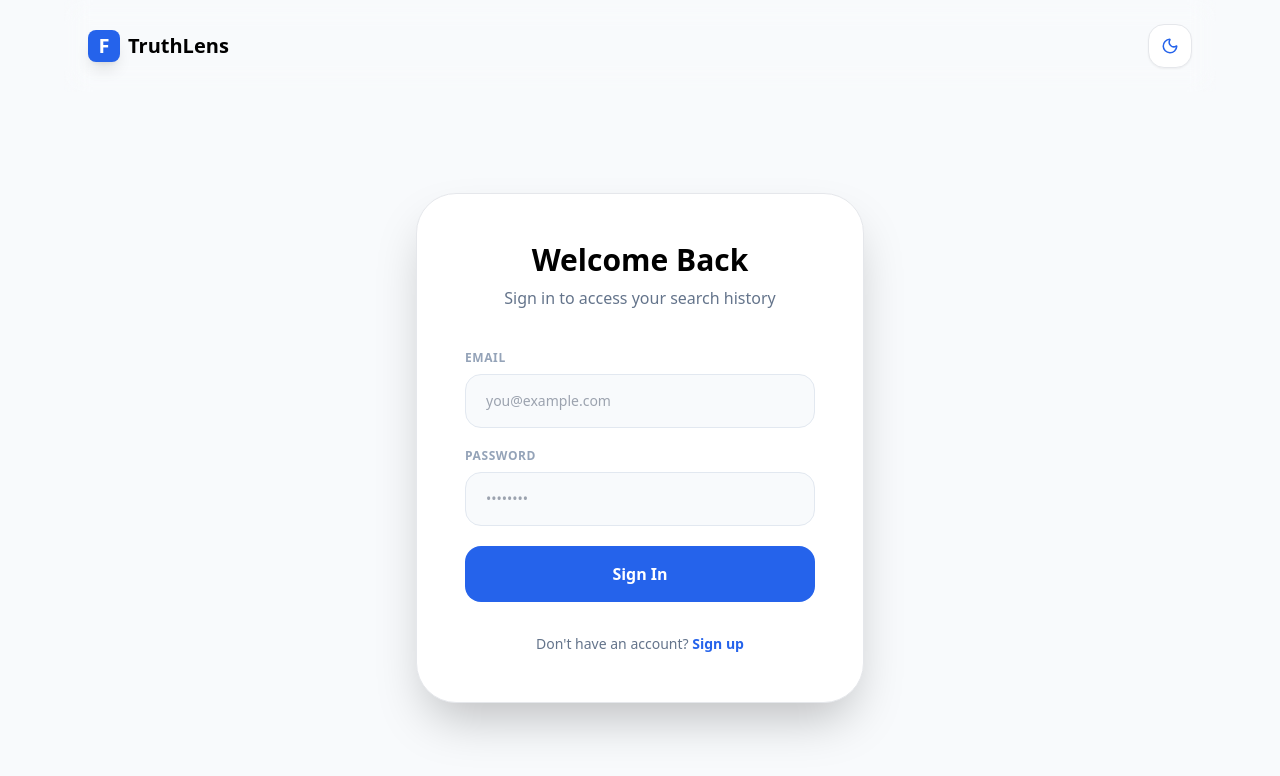
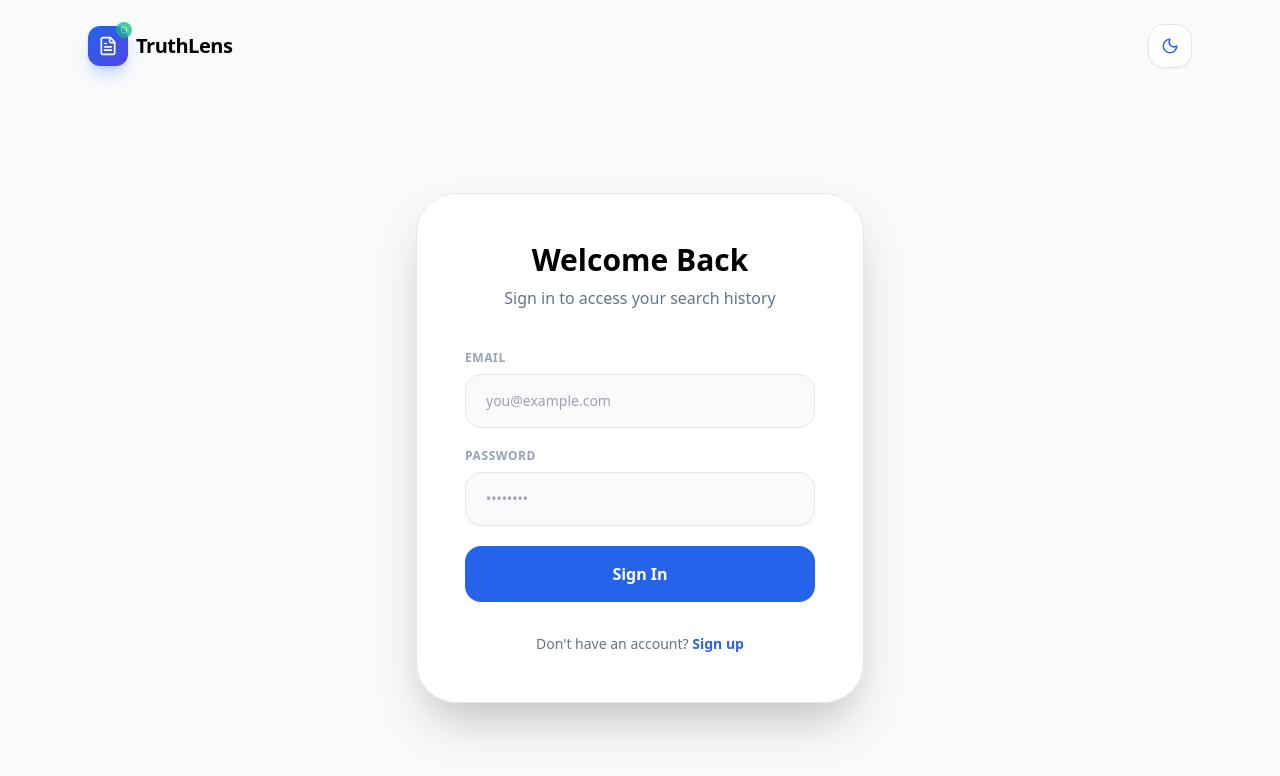
Before and after one commit to AvaneshJ/fairgpt, a Next.js app: page /login in a window 1280 px wide. Shown: the top 776 px of the page. Built offline with nearby package versions, Linux system fonts and the light colour scheme.

Commit message:
Update truthlens logo in all pages

```diff
--- a/app/dashboard/page.tsx
+++ b/app/dashboard/page.tsx
@@ -18,6 +18,7 @@ import {
   User,
   LogOut,
   Bookmark,
+  FileText,
   BookmarkCheck,
 } from "lucide-react";
 import { useTheme } from "next-themes";
@@ -221,10 +222,15 @@ export default function TruthLensDashboard() {
           }}
           className="flex items-center gap-2 font-bold text-xl hover:opacity-80 transition-opacity"
         >
-          <div className="w-8 h-8 bg-blue-600 rounded-lg flex items-center justify-center text-white shadow-lg">
-            F
+          <div className="relative">
+            <div className="w-10 h-10 bg-gradient-to-br from-blue-600 to-indigo-600 rounded-xl flex items-center justify-center text-white shadow-lg shadow-blue-500/30">
+              <FileText size={20} />
+            </div>
+            <div className="absolute -top-1 -right-1 w-4 h-4 bg-emerald-500 rounded-full flex items-center justify-center animate-pulse">
+              <ShieldCheck size={8} className="text-white" />
+            </div>
           </div>
-          <span>TruthLens</span>
+          <span className="font-bold text-xl tracking-tight">TruthLens</span>
         </button>
 
         <div className="flex items-center gap-3">
--- a/app/history/page.tsx
+++ b/app/history/page.tsx
@@ -16,6 +16,7 @@ import {
   LogOut,
   User,
   Info,
+  FileText,
 } from "lucide-react";
 import { useTheme } from "next-themes";
 
@@ -142,10 +143,15 @@ export default function HistoryPage() {
             <span className="text-sm">Back</span>
           </Link>
           <Link href="/dashboard" className="flex items-center gap-2 font-bold text-xl">
-            <div className="w-8 h-8 bg-blue-600 rounded-lg flex items-center justify-center text-white shadow-lg">
-              F
+            <div className="relative">
+              <div className="w-10 h-10 bg-gradient-to-br from-blue-600 to-indigo-600 rounded-xl flex items-center justify-center text-white shadow-lg shadow-blue-500/30">
+                <FileText size={20} />
+              </div>
+              <div className="absolute -top-1 -right-1 w-4 h-4 bg-emerald-500 rounded-full flex items-center justify-center animate-pulse">
+                <ShieldCheck size={8} className="text-white" />
+              </div>
             </div>
-            <span>TruthLens</span>
+            <span className="font-bold text-xl tracking-tight">TruthLens</span>
           </Link>
         </div>
         <div className="flex items-center gap-3">
--- a/app/login/page.tsx
+++ b/app/login/page.tsx
@@ -3,7 +3,7 @@ import { useState, useEffect } from "react";
 import { signIn } from "next-auth/react";
 import { useRouter } from "next/navigation";
 import Link from "next/link";
-import { Moon, Sun, Loader2 } from "lucide-react";
+import { Moon, Sun, Loader2, FileText, ShieldCheck } from "lucide-react";
 import { useTheme } from "next-themes";
 
 export default function LoginPage() {
@@ -47,10 +47,15 @@ export default function LoginPage() {
     <main className="min-h-screen bg-slate-50 dark:bg-[#0f172a] flex flex-col">
       <nav className="fixed top-0 left-0 right-0 z-50 flex justify-between items-center p-6 max-w-6xl mx-auto backdrop-blur-md">
         <Link href="/dashboard" className="flex items-center gap-2 font-bold text-xl">
-          <div className="w-8 h-8 bg-blue-600 rounded-lg flex items-center justify-center text-white shadow-lg">
-            F
+          <div className="relative">
+            <div className="w-10 h-10 bg-gradient-to-br from-blue-600 to-indigo-600 rounded-xl flex items-center justify-center text-white shadow-lg shadow-blue-500/30">
+              <FileText size={20} />
+            </div>
+            <div className="absolute -top-1 -right-1 w-4 h-4 bg-emerald-500 rounded-full flex items-center justify-center animate-pulse">
+              <ShieldCheck size={8} className="text-white" />
+            </div>
           </div>
-          <span>TruthLens</span>
+          <span className="font-bold text-xl tracking-tight">TruthLens</span>
         </Link>
         <button
           onClick={() => setTheme(theme === "dark" ? "light" : "dark")}
--- a/app/signup/page.tsx
+++ b/app/signup/page.tsx
@@ -2,7 +2,7 @@
 import { useState, useEffect } from "react";
 import { useRouter } from "next/navigation";
 import Link from "next/link";
-import { Moon, Sun, Loader2 } from "lucide-react";
+import { Moon, Sun, Loader2, FileText, ShieldCheck } from "lucide-react";
 import { useTheme } from "next-themes";
 
 export default function SignupPage() {
@@ -71,10 +71,15 @@ export default function SignupPage() {
     <main className="min-h-screen bg-slate-50 dark:bg-[#0f172a] flex flex-col">
       <nav className="fixed top-0 left-0 right-0 z-50 flex justify-between items-center p-6 max-w-6xl mx-auto backdrop-blur-md">
         <Link href="/dashboard" className="flex items-center gap-2 font-bold text-xl">
-          <div className="w-8 h-8 bg-blue-600 rounded-lg flex items-center justify-center text-white shadow-lg">
-            F
+          <div className="relative">
+            <div className="w-10 h-10 bg-gradient-to-br from-blue-600 to-indigo-600 rounded-xl flex items-center justify-center text-white shadow-lg shadow-blue-500/30">
+              <FileText size={20} />
+            </div>
+            <div className="absolute -top-1 -right-1 w-4 h-4 bg-emerald-500 rounded-full flex items-center justify-center animate-pulse">
+              <ShieldCheck size={8} className="text-white" />
+            </div>
           </div>
-          <span>TruthLens</span>
+          <span className="font-bold text-xl tracking-tight">TruthLens</span>
         </Link>
         <button
           onClick={() => setTheme(theme === "dark" ? "light" : "dark")}
```
